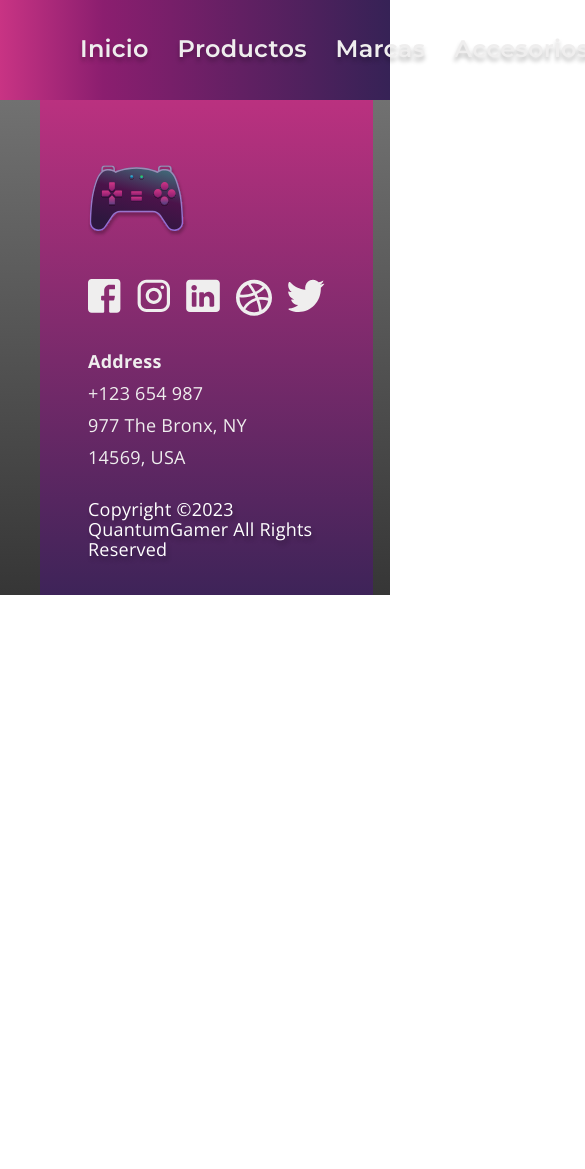
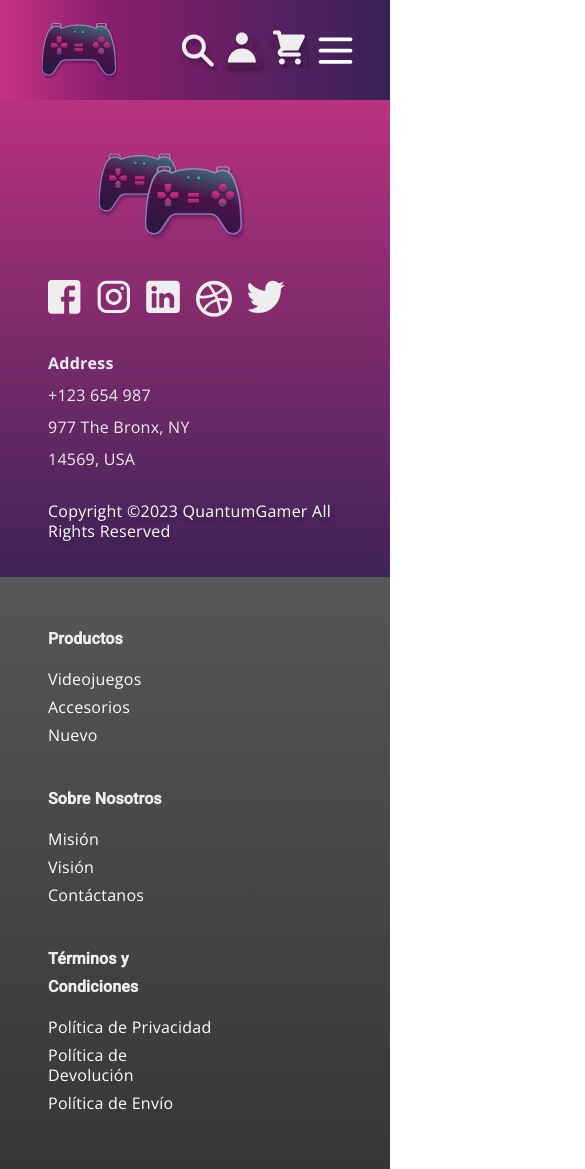
Before and after one commit to No-Country/s11-11-n-java-angular, an Angular app in the folder frontend/: page / in a window 390 px wide. Shown: the top 1169 px of the page, 585 px wide, since content can reach past the window. Before the commit the page ends 844 px from the top, so only its background shows below. Built offline with nearby package versions, Linux system fonts and the light colour scheme.

Commit message:
style: add responsive to header & footer

```diff
--- a/frontend/src/app/shared/components/footer/footer.component.html
+++ b/frontend/src/app/shared/components/footer/footer.component.html
@@ -1,11 +1,20 @@
 <footer class="container footer-list">
-  <article class="footer-list__item">
-    <section class="container-img">
-      <img
-        src="assets/images/logo.svg"
-        alt="logo"
-        class="footer-list__item__logo"
-      />
+  <article class="main-footer__item">
+    <section class="container-images">
+      <div class="container-img before">
+        <img
+          src="assets/images/logo.svg"
+          alt="logo"
+          class="footer-list__item__logo"
+        />
+      </div>
+      <div class="container-img">
+        <img
+          src="assets/images/logo.svg"
+          alt="logo"
+          class="footer-list__item__logo"
+        />
+      </div>
     </section>
     <section class="container-social">
       <a href="https://www.facebook.com/">
@@ -54,7 +63,14 @@
       </p>
     </section>
   </article>
-  <article class="footer-list__item"></article>
-  <article class="footer-list__item"></article>
-  <article class="footer-list__item"></article>
+  <article class="container-footer-links">
+    <section *ngFor="let item of footerLinks" class="footer-list__item">
+      <h3>{{ item.title }}</h3>
+      <ul>
+        <li *ngFor="let link of item.links">
+          <a [href]="link.url">{{ link.text }}</a>
+        </li>
+      </ul>
+    </section>
+  </article>
 </footer>
--- a/frontend/src/app/shared/components/footer/footer.component.scss
+++ b/frontend/src/app/shared/components/footer/footer.component.scss
@@ -2,17 +2,46 @@
   font-family: var(--f-2);
   background: var(--bg-gradient-3);
   color: var(--c-1-a);
-  font-size: 18px;
+  font-size: 1rem;
+  padding-left: 0;
+
+  @media (max-width: 768px) {
+    width: 100%;
+    flex-wrap: wrap;
+    padding-right: 0;
+  }
 }
 
-.footer-list__item {
-  &:first-child {
-    padding: 3rem 3rem 1.5rem;
-    background: var(--bg-gradient-2);
+.main-footer__item {
+  padding: 3rem 3rem 1.5rem;
+  background: var(--bg-gradient-2);
+  display: flex;
+  flex-direction: column;
+  gap: 2rem;
+}
 
-    display: flex;
-    flex-direction: column;
-    gap: 2rem;
+.container-images {
+  display: flex;
+  margin: 0 auto;
+  position: relative;
+  z-index: 0;
+
+  .container-img {
+    z-index: 1;
+  }
+
+  .before {
+    position: absolute;
+    top: -0.6rem;
+    left: -3rem;
+    width: 5.5rem;
+    z-index: -1;
+
+    img {
+      width: 100%;
+      height: 100%;
+      object-fit: cover;
+    }
   }
 }
 
@@ -44,3 +73,53 @@
   text-shadow: var(--t-shadow-2);
   font-weight: 400;
 }
+
+.container-footer-links {
+  width: 100%;
+  display: flex;
+  justify-content: space-around;
+  align-items: flex-start;
+  margin: 0 auto;
+  flex-wrap: wrap;
+  padding-top: 3rem; // 11rem para alinearlo a los íconos de redes sociales
+
+  @media (max-width: 768px) {
+    flex-direction: column;
+    padding: 1rem 3rem 3rem;
+  }
+}
+
+.footer-list__item {
+  width: 165px;
+
+  @media (max-width: 768px) {
+    flex-direction: column;
+    padding-top: 2rem;
+  }
+
+  h3 {
+    font-size: 1em;
+    font-weight: 700;
+    margin-bottom: 1rem;
+  }
+
+  ul {
+    list-style: none;
+
+    li {
+      margin-bottom: 0.5rem;
+
+      a {
+        text-decoration: none;
+        color: var(--c-1-b);
+        font-family: var(--f-2);
+        font-size: 1em;
+        font-weight: 400;
+
+        &:hover {
+          text-decoration: underline;
+        }
+      }
+    }
+  }
+}
--- a/frontend/src/app/shared/components/footer/footer.component.ts
+++ b/frontend/src/app/shared/components/footer/footer.component.ts
@@ -5,4 +5,58 @@ import { Component } from '@angular/core';
   templateUrl: './footer.component.html',
   styleUrls: ['./footer.component.scss'],
 })
-export class FooterComponent {}
+export class FooterComponent {
+  footerLinks = [
+    {
+      title: 'Productos',
+      links: [
+        {
+          text: 'Videojuegos',
+          url: '/games',
+        },
+        {
+          text: 'Accesorios',
+          url: '/accesories',
+        },
+        {
+          text: 'Nuevo',
+          url: '/new',
+        },
+      ],
+    },
+    {
+      title: 'Sobre Nosotros',
+      links: [
+        {
+          text: 'Misión',
+          url: '/mission',
+        },
+        {
+          text: 'Visión',
+          url: '/vision',
+        },
+        {
+          text: 'Contáctanos',
+          url: '/contact',
+        },
+      ],
+    },
+    {
+      title: 'Términos y Condiciones',
+      links: [
+        {
+          text: 'Política de Privacidad',
+          url: '/privacy',
+        },
+        {
+          text: 'Política de Devolución',
+          url: '/return',
+        },
+        {
+          text: 'Política de Envío',
+          url: '/shipping',
+        },
+      ],
+    },
+  ];
+}
--- a/frontend/src/app/shared/components/header/header.component.html
+++ b/frontend/src/app/shared/components/header/header.component.html
@@ -66,6 +66,56 @@
       <!-- TODO: ADD CART MENU -->
     </div>
 
-    <!-- TODO: ADD BTN BURGER TO RESPONSIVE DESIGN -->
+    <!-- DONE: BTN BURGER TO RESPONSIVE DESIGN -->
+    <div class="container-menu__item burger-menu-btn">
+      <button class="btn-menu">
+        <img
+          width="45"
+          src="assets/images/menu-icons/icon-burger.svg"
+          alt="icon burger"
+        />
+      </button>
+      <!-- DONE: CART MENU -->
+      <nav class="header-menu-modal">
+        <ul class="menu-list-modal">
+          <li>
+            <a
+              class="link-menu-modal"
+              [routerLink]="['/home']"
+              routerLinkActive="active-nav-modal"
+            >
+              Inicio
+            </a>
+          </li>
+          <li>
+            <a
+              class="link-menu-modal"
+              [routerLink]="['/products']"
+              routerLinkActive="active-nav-modal"
+            >
+              Productos
+            </a>
+          </li>
+          <li>
+            <a
+              class="link-menu-modal"
+              [routerLink]="['/brands']"
+              routerLinkActive="active-nav-modal"
+            >
+              Marcas
+            </a>
+          </li>
+          <li>
+            <a
+              class="link-menu-modal"
+              [routerLink]="['/accesories']"
+              routerLinkActive="active-nav-modal"
+            >
+              Accesorios
+            </a>
+          </li>
+        </ul>
+      </nav>
+    </div>
   </nav>
 </header>
--- a/frontend/src/app/shared/components/header/header.component.scss
+++ b/frontend/src/app/shared/components/header/header.component.scss
@@ -1,15 +1,21 @@
 .header-list {
+  position: relative;
   height: 100px;
+  justify-content: space-between;
+  align-items: center;
   background: var(--bg-gradient-1);
 }
 
+@media (max-width: 768px) {
+  .container-img {
+    width: 80px;
+  }
+}
+
 .container-nav {
-  /*
-  position: absolute;
-  top: 50%;
-  left: 50%;
-  transform: translate(-50%, -50%);
-  */
+  @media (max-width: 768px) {
+    display: none;
+  }
 
   .container-nav-list {
     display: flex;
@@ -37,9 +43,18 @@
   align-items: center;
   gap: 2rem;
 
+  @media (max-width: 768px) {
+    gap: 1rem;
+
+    .btn-menu {
+      width: 30px !important;
+      height: 30px !important;
+    }
+  }
+
   .container-menu__item {
     /* TOD: ADD STYLES BY MENU CONTAINER */
-    display: inherit;
+    position: relative;
   }
 
   .btn-menu {
@@ -64,6 +79,62 @@
   }
 }
 
+.burger-menu-btn {
+  display: none;
+  z-index: 1000;
+
+  @media (max-width: 768px) {
+    display: block;
+  }
+}
+
+.btn-menu {
+  &:hover {
+    + .header-menu-modal {
+      display: block;
+    }
+  }
+}
+
+.header-menu-modal {
+  // nav
+  position: absolute;
+  display: none;
+  top: 2.6rem;
+  right: 0;
+  background: var(--c-1-a);
+
+  &:hover {
+    display: block;
+  }
+}
+
+.menu-list-modal {
+  // ul
+  list-style: none;
+}
+
+.link-menu-modal {
+  // a
+  display: inline-block;
+  width: 100%;
+  text-decoration: none;
+  font-family: var(--f-2);
+  font-size: 1.2rem;
+  color: var(--c-1-e);
+  padding: 1.5rem;
+
+  &:hover {
+    background: var(--c-1-c);
+    color: var(--c-1-e);
+  }
+}
+
 .active-nav {
   text-decoration: underline;
 }
+
+.active-nav-modal {
+  background: var(--c-1-c);
+  color: var(--c-1-e);
+}
--- a/frontend/src/app/shared/components/header/header.component.ts
+++ b/frontend/src/app/shared/components/header/header.component.ts
@@ -5,4 +5,6 @@ import { Component } from '@angular/core';
   templateUrl: './header.component.html',
   styleUrls: ['./header.component.scss'],
 })
-export class HeaderComponent {}
+export class HeaderComponent {
+  showMenu = false;
+}
--- a/frontend/src/assets/styles/root.scss
+++ b/frontend/src/assets/styles/root.scss
@@ -1,5 +1,9 @@
 :root {
   --c-1-a: #efeeee; /* Blanco-APP-textos-e-iconos */
+  --c-1-b: #ffffff; /* Blanco-APP-fondo */
+  --c-1-c: #d9d9d9;
+  --c-1-d: #717171;
+  --c-1-e: #2b2b2b;
 
   /* Fonts */
   --f-1: 'Montserrat', sans-serif;
--- a/frontend/src/styles.scss
+++ b/frontend/src/styles.scss
@@ -1,5 +1,11 @@
 @import url(assets/styles/root.scss);
 @import url(assets/styles/fonts.scss);
+
+* {
+  box-sizing: border-box;
+  margin: 0;
+  padding: 0;
+}
 
 html,
 body {
@@ -11,13 +17,10 @@ body {
 }
 
 .container {
-  position: relative;
   max-width: 1280px;
   display: flex;
   margin: 0 auto;
   padding: 0 2.5rem;
-  justify-content: space-between;
-  align-items: center;
 }
 
 .container-img {
```
Also changed, not shown: frontend/src/assets/images/menu-icons/icon-burger.svg (added).
